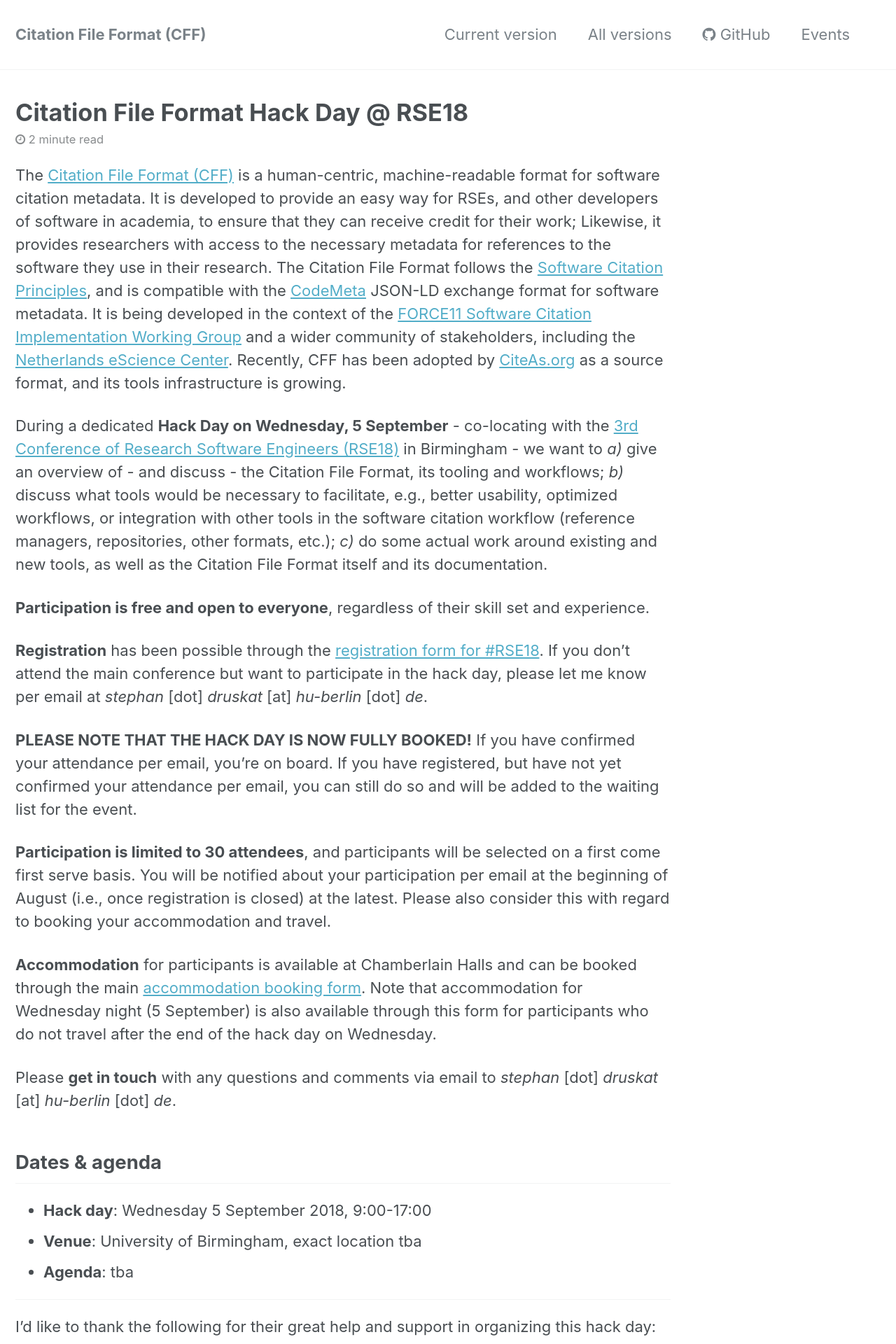
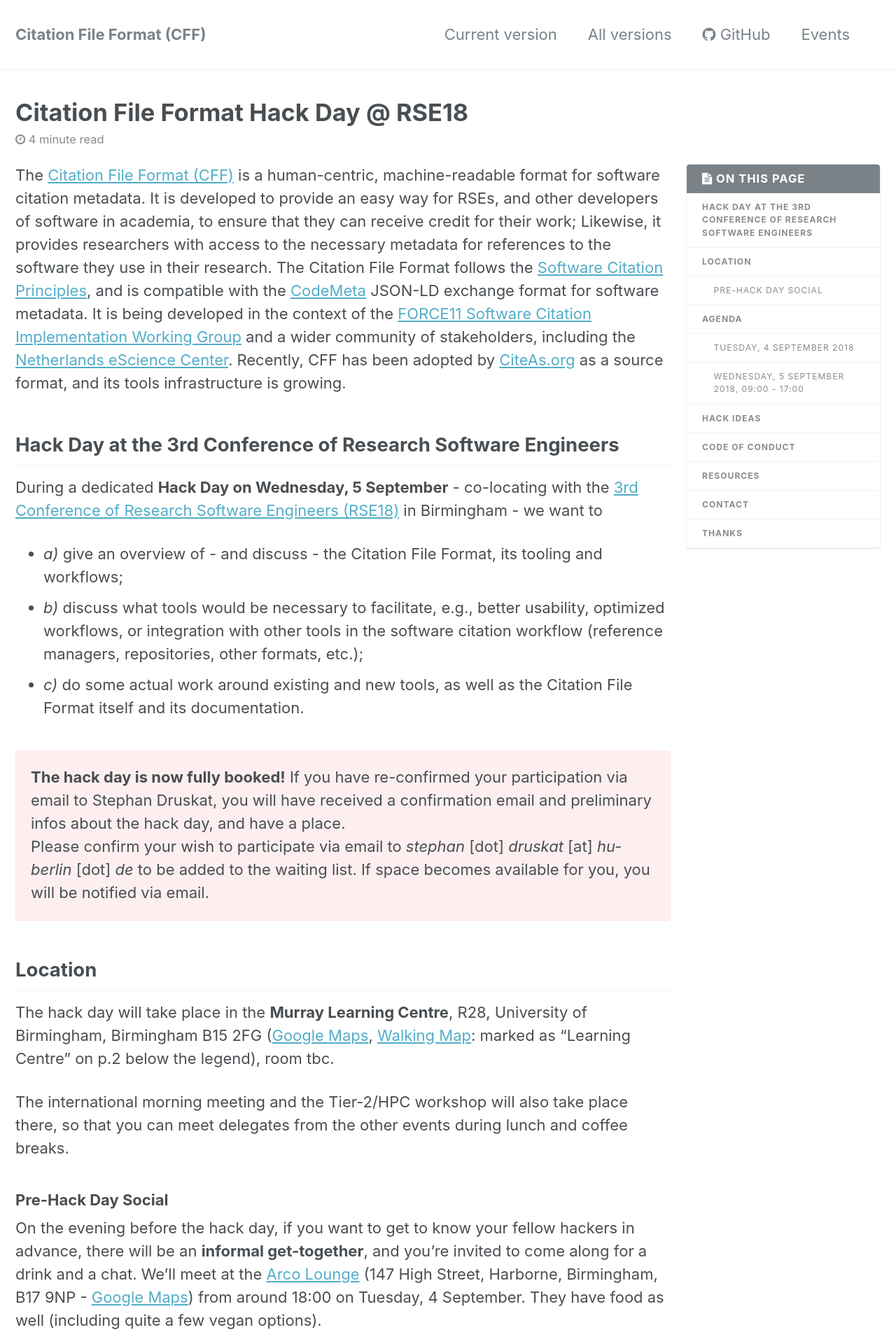
Before and after one commit to citation-file-format/citation-file-format, a Jekyll site: the page built from events/rse18-hack-day/index.md, in a window 1280 px wide. Shown: the top 1920 px of the page at 70% size. Built offline with Jekyll 4.4.1, drawn with Linux system fonts in a browser that asks for light colours; some of the changed text lies outside the part shown.

Commit message:
Update Hack Day page

```diff
--- a/_sass/minimal-mistakes/_buttons.scss
+++ b/_sass/minimal-mistakes/_buttons.scss
@@ -96,3 +96,97 @@
     font-size: $type-size-7;
   }
 }
+
+/*
+   Left-aligned button with linebreak after it
+   ========================================================================== */
+
+.btn--break {
+  /* default */
+  margin-bottom: 0.25em;
+  padding: 0.5em 1em;
+  font-family: $sans-serif;
+  font-size: $type-size-6;
+  font-weight: bold;
+  text-align: left;
+  text-decoration: none;
+  border-width: 0;
+  border-radius: $border-radius;
+  cursor: pointer;
+
+  .icon {
+    margin-right: 0.5em;
+  }
+
+  .icon + .hidden {
+    margin-left: -0.5em; /* override for hidden text*/
+  }
+
+  /* button colors */
+  $buttoncolors:
+  (primary, $primary-color),
+  (inverse, #fff),
+  (light-outline, transparent),
+  (success, $success-color),
+  (warning, $warning-color),
+  (danger, $danger-color),
+  (info, $info-color),
+  (facebook, $facebook-color),
+  (twitter, $twitter-color),
+  (google-plus, $google-plus-color),
+  (linkedin, $linkedin-color);
+
+  @each $buttoncolor, $color in $buttoncolors {
+    &--#{$buttoncolor} {
+      @include yiq-contrasted($color);
+      @if ($buttoncolor == inverse) {
+        border: 1px solid $border-color;
+      }
+      @if ($buttoncolor == light-outline) {
+        border: 1px solid #fff;
+      }
+
+      &:hover {
+        @include yiq-contrasted(mix(#000, $color, 20%));
+      }
+
+      &:visited {
+        @include yiq-contrasted($color);
+      }
+    }
+  }
+
+  /* fills width of parent container */
+  &--block {
+    display: block;
+    width: 100%;
+
+    + .btn--block {
+      margin-top: 0.25em;
+    }
+  }
+
+  /* disabled */
+  &--disabled {
+    pointer-events: none;
+    cursor: not-allowed;
+    filter: alpha(opacity=65);
+    box-shadow: none;
+    opacity: 0.65;
+  }
+
+  /* extra large button */
+  &--x-large {
+    font-size: $type-size-4;
+  }
+
+  /* large button */
+  &--large {
+    font-size: $type-size-5;
+  }
+
+  /* small button */
+  &--small {
+    font-size: $type-size-7;
+  }
+}
--- a/_sass/minimal-mistakes/_notices.scss
+++ b/_sass/minimal-mistakes/_notices.scss
@@ -15,7 +15,7 @@
   padding: 1em;
   color: $dark-gray;
   font-family: $global-font-family;
-  font-size: $type-size-6 !important;
+  /*font-size: $type-size-6 !important;*/
   text-indent: initial; /* override*/
   background-color: mix(#fff, $notice-color, 90%);
   border-radius: $border-radius;
--- /dev/null
+++ b/events/coc.md
@@ -0,0 +1,68 @@
+---
+title: Citation File Format - Code of Conduct for events
+---
+
+Citation File Format events are community events organized by the Citation File
+Format community or the project maintainers. They are intended for collaboration and learning.
+We value the participation of every member of the community and want all attendees to have an
+enjoyable and fulfilling experience. Accordingly, all attendees are expected to show respect and
+courtesy to other attendees throughout the event and in interactions online associated with the event.
+
+The event organizers are dedicated to providing a harassment-free experience for everyone,
+regardless of gender, gender identity and expression, age, sexual orientation, disability,
+physical appearance, body size, race, ethnicity, religion (or lack thereof), technology choices,
+or other group status.
+
+To make clear what is expected, everyone taking part in Citation File Format events and discussions —
+speakers, helpers, organizers, and participants — is required to conform to the following Code of Conduct.
+
+All participants are expected to follow this code throughout the event, and you may also contact
+the person or team responsible for the Code of Conduct (CoC) directly by email at
+cff-coc@sdruskat.net. All communication will be treated as confidential.
+
+To that end, we ask all attendees to adhere to the following guidance:
+
+- Communicate appropriately for a professional audience including people of many different backgrounds. Sexual language and imagery are not appropriate for any event.
+- Be kind to others. Do not insult or put down other attendees. Be mindful of jargon, which can sometimes exclude others from engaging in the discussion.
+- Behave professionally. Remember that harassment and sexist, racist, ageist, or exclusionary behavior are not appropriate.
+
+Note that we take a community approach to ensuring the safety and comfort of all attendees. Everyone is responsible for assisting in any circumstances where anyone appears to not follow the Code of Conduct.
+
+## Conflict Resolution
+
+If someone makes you or anyone else feel unsafe or unwelcome, please report it as soon as possible to the event organizer(s) if you are hesitant about addressing the person yourself. At any time, you can reach them either in person or via email (see contact information below).
+The event organizers are committed to address and resolve the issue in question to the best of their abilities.
+
+Harassment and other Code of Conduct violations reduce the value of our event for everyone. We want you to be happy at our event. A harassment-free environment makes our event more conducive to research creativity and productivity.
+
+You can make a report either personally or anonymously.
+
+## Sanctions
+
+Participants asked to stop any behavior that makes others uncomfortable are expected to comply immediately. If a participant engages in harassing behavior, organizers will take any action they deem appropriate, including warning the person in question, removing the harasser from the event, banning the offender from a mailing list or other online means of communication.
+
+Specific actions may include but are not limited to:
+
+- warning the person to cease their behavior and that any further reports will result in other sanctions
+- requiring that the person avoid any interaction with, and physical proximity to, their victim for the remainder of the event
+- early termination of a talk or presentation that violates the policy
+- not publishing the video or slides of a talk that violated the policy
+- not allowing a speaker who violated the policy to give (further) talks or presentations at the event
+- immediately ending any event volunteer responsibilities, and privileges the harasser holds and requiring that the person to not volunteer for future events (either indefinitely or for a certain time period)
+- requiring that the person immediately leave the event and not return
+- banning the person from future events (either indefinitely or for a certain time period)
+- publishing an account of the harassment
+
+Citation File Format event organizers can be identified by their name badges, and will help participants contact hotel/venue security or local law enforcement, provide escorts, or otherwise assist those experiencing harassment to feel safe for the duration of the event.
+
+If an incident occurs, please use the following contact information:
+
+Resonsible for the Code of Conduct (CoC):
+
+    Stephan Druskat: cff-coc@sdruskat.net
+
+We expect participants to follow these rules at all event venues, event-related social events, community gatherings, and online communication channels.
+
+Thank you for your participation in the CFF community, and your efforts to keep CFF events a safe and friendly space for all participants!
+
+(Based on the [WSSSPE5.1 Code of Conduct](http://wssspe.researchcomputing.org.uk/wssspe5-1/wssspe5-1-code-of-conduct/), which was based on the [FORCE11 Code of Conduct](https://www.force11.org/meetings/force2016/code-conduct), which was based on the Code4Lib Code Of Conduct, inspired by the ADA Initiative)
--- a/events/rse18-hack-day/index.md
+++ b/events/rse18-hack-day/index.md
@@ -1,42 +1,134 @@
 ---
 title: Citation File Format Hack Day @ RSE18
+toc: true
 ---
+
+{% include toc %}
 
 The [Citation File Format (CFF)](https://citation-file-format.github.io/) is a human-centric, machine-readable format for software citation metadata. It is developed to provide an easy way for RSEs, and other developers of software in academia, to ensure that they can receive credit for their work; Likewise, it provides researchers with access to the necessary metadata for references to the software they use in their research. The Citation File Format follows the [Software Citation Principles](https://peerj.com/articles/cs-86/), and is compatible with the [CodeMeta](http://codemeta.github.io/) JSON-LD exchange format for software metadata. It is being developed in the context of the [FORCE11 Software Citation Implementation Working Group](https://www.force11.org/group/software-citation-implementation-working-group) and a wider community of stakeholders, including the [Netherlands eScience Center](https://www.esciencecenter.nl/). Recently, CFF has been adopted by [CiteAs.org](http://citeas.org/) as a source format, and its tools infrastructure is growing.
 
-During a dedicated **Hack Day on Wednesday, 5 September** - co-locating with the [3rd Conference of Research Software Engineers (RSE18)](http://rse.ac.uk/conf2018/) in Birmingham - we want to *a)* give an overview of - and discuss - the Citation File Format, its tooling and workflows; *b)* discuss what tools would be necessary to facilitate, e.g., better usability, optimized workflows, or integration with other tools in the software citation workflow (reference managers, repositories, other formats, etc.); *c)* do some actual work around existing and new tools, as well as the Citation File Format itself and its documentation.
+## Hack Day at the 3rd Conference of Research Software Engineers
 
-**Participation is free and open to everyone**, regardless of their skill set and experience.
+During a dedicated **Hack Day on Wednesday, 5 September** - co-locating with the [3rd Conference of Research Software Engineers (RSE18)](http://rse.ac.uk/conf2018/) in Birmingham - we want to
 
-**Registration** has been possible through the [registration form for #RSE18](https://store.southampton.ac.uk/conferences-and-events/physical-sciences-and-engineering/physics-astronomy/events/third-conference-of-research-software-engineers). If you don't attend the main
-conference but want to participate in the hack day, please let me know per email at
-*stephan* [dot] *druskat* [at] *hu-berlin* [dot] *de*.
+- *a)* give an overview of - and discuss - the Citation File Format, its tooling and workflows;
+- *b)* discuss what tools would be necessary to facilitate, e.g., better usability, optimized workflows, or integration with other tools in the software citation workflow (reference managers, repositories, other formats, etc.);
+- *c)* do some actual work around existing and new tools, as well as the Citation File Format itself and its documentation.
 
-**PLEASE NOTE THAT THE HACK DAY IS NOW FULLY BOOKED!**
-If you have confirmed your attendance per email, you're on board.
-If you have registered, but have not yet confirmed your attendance per email,
-you can still do so and will be added to the waiting list for the event.
+**The hack day is now fully booked!** If you have re-confirmed your participation
+via email to Stephan Druskat, you will have received a confirmation email and preliminary infos
+about the hack day, and have a place.
+Please confirm your wish to participate via email to *stephan* [dot] *druskat*
+[at] *hu-berlin* [dot] *de* to be added to the waiting list. If space becomes available for you,
+you will be notified via email.
+{: .notice--danger}
 
-**Participation is limited to 30 attendees**, and participants will be
-selected on a first come first serve basis. You will be notified about your participation per
-email at the beginning of August (i.e., once registration is closed) at the latest.
-Please also consider this with regard to booking your accommodation and travel.
+## Location
 
-**Accommodation** for participants is available at Chamberlain Halls and can be booked through the
-main [accommodation booking form](https://rse.ac.uk/conf2018/accommodation/). Note that
-accommodation for Wednesday night (5 September) is also available through this form for
-participants who do not travel after the end of the hack day on Wednesday.
+The hack day will take place in the **Murray Learning Centre**, R28,
+University of Birmingham, Birmingham B15 2FG
+([Google Maps](https://goo.gl/maps/UDPocWznNW52), [Walking Map](walking-map.pdf): marked as "Learning Centre" on p.2
+below the legend), room tbc.
+
+The international morning
+meeting and the Tier-2/HPC workshop will also take place there, so that
+you can meet delegates from the other events during lunch and coffee breaks.
+
+### Pre-Hack Day Social
+On the evening before the hack day, if you want to get to know your fellow
+hackers in advance, there will be an **informal get-together**, and you're invited
+to come along for a drink and a chat. We'll meet at the [Arco Lounge](https://thelounges.co.uk/arco/)
+(147 High Street, Harborne, Birmingham, B17 9NP - [Google Maps](https://goo.gl/maps/YkDAuqYszWF2))
+from around 18:00 on Tuesday, 4 September. They have food as well (including quite a few vegan options).
+
+## Agenda
+
+### Tuesday, 4 September 2018
+
+**RSE Talk:** Tuesday, 4 September 2018, [13:30, parallel session 4, Track B](https://rse.ac.uk/conf2018/programme/) -
+S. Druskat: *"YOU HAVE 0 CREDIT – PLEASE INSERT C̶O̶I̶N̶ FILE": The Citation File Format*
+
+**Pre-Hack Day Social:** Tuesday, 4 September 2018, from ca. 18:00, [Arco Lounge](https://thelounges.co.uk/arco/)
+{: .btn--break .btn--info}
+
+<i class="fa fa-fw fa-twitter" aria-hidden="true"></i> If you want to tweet about the hack day, please use the hashtag **#cffhackday**.
+{: .notice--info}
+
+### Wednesday, 5 September 2018, 09:00 - 17:00
+
+**09:00** - *Registration: Coffee and Tea*
+{: .btn--break .btn--info}
+
+**09:15** - Introductions
+**09:30** - **Talk:** "Brief introduction to the Citation File Format" (S. Druskat)
+**09:50** - **Talk:** "The Citation File Format at the Netherlands eScience Center" (J. Spaaks)
+**10:15** - **Hack idea pitches & group formation** (<http://bit.ly/cff-hack-ideas>)
+{: .btn--break .btn--warning}
+
+**10:45** - *Coffee and Tea break*
+{: .btn--break .btn--info}
+
+<br/>**11:00** - **Hacking in groups**<br/><br/>
+{: .btn--break .btn--success}
+
+**12:00** - *Lunch*
+{: .btn--break .btn--info}
+
+**12:30** - **Hacking updates** (plenary)
+{: .btn--break .btn--warning}
+
+<br/>**12:45** - **Hacking in groups**<br/><br/>
+{: .btn--break .btn--success}
+
+**14:30** - *Coffee and Tea break*
+{: .btn--break .btn--info}
+
+<br/>**14:45** - **Hacking in groups**<br/><br/>
+{: .btn--break .btn--success}
+
+**16:00** - **Hacking reports & Wrap-up**
+{: .btn--break .btn--warning}
+
+**17:00** - *End*
+{: .btn--break .btn--info}
+
+## Hack ideas
+
+If you have an idea how the Citation File Format, its tooling, its
+documentation, or its integration in the software citation workflow could be
+improved, you **please register your hack idea** in the
+Hack Ideas Spreadsheet at <http://bit.ly/cff-hack-ideas>.
+If you register a hack idea, please be prepared to present a very short
+pitch of the idea during the hack day.
+
+
+## Code of Conduct
+
+I want to make sure that the hack day is welcoming and friendly to everyone.
+Therefore, **please read Code of Conduct. You are expected to adhere to it.**
+It can be read here: <https://citation-file-format.github.io/events/coc>.
+
+## Resources
+
+- The main resource for the Citation File Format itself is the [**project
+website**](https://citation-file-format.github.io). Some basic info can
+also be found at <https://cite.research-software.org>.
+- <i class="fa fa-fw fa-slack" aria-hidden="true"></i> **Slack channel:** I've set up a Slack channel for the hack day. Please join it,
+using this link: <http://bit.ly/cff-hack-day-slack-invite>! If you haven't used Slack
+before, some info on getting started can be found at <https://get.slack.help/hc/en-us/categories/360000049043>
+- <i class="fa fa-fw fa-github" aria-hidden="true"></i> **GitHub:** The suggested code platform to use for any hacktivities
+during the hack day. Please create an account on GitHub if you haven't
+got one yet. Some info to get you started can be found at <https://guides.github.com/activities/hello-world/>.
+- <i class="fa fa-fw fa-twitter" aria-hidden="true"></i> If you want to tweet about the hack day, please use the hashtag **#cffhackday**.
+
+## Contact
 
 Please **get in touch** with any questions and comments via email to
 *stephan* [dot] *druskat* [at] *hu-berlin* [dot] *de*.
 
-## Dates & agenda
+---
 
-- **Hack day**: Wednesday 5 September 2018, 9:00-17:00
-- **Venue**: University of Birmingham, exact location tba
-- **Agenda**: tba
-
----
+## Thanks
 
 I'd like to thank the following for their great help and support in organizing this hack day:
 
```
Also changed, not shown: assets/images/zenodo.1405679.svg (added), 1 other file.
